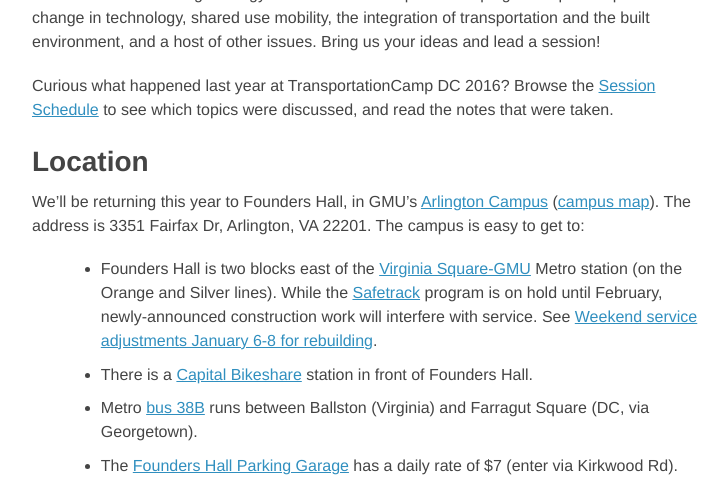
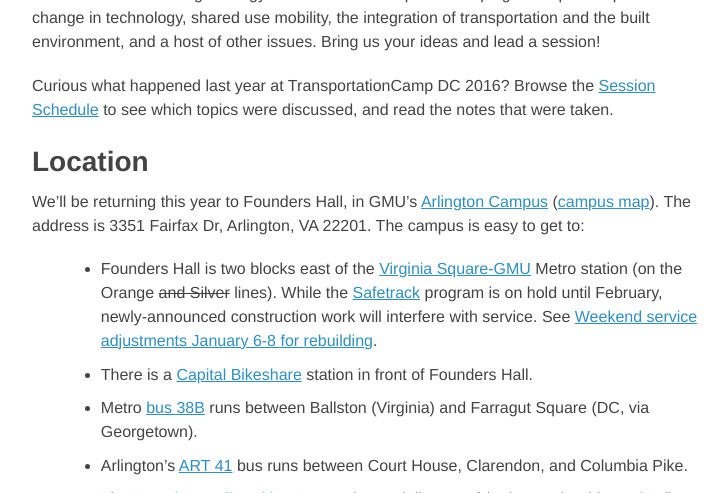
Before and after one commit to transpocamp/transportationcamp.org, a Jekyll site: the page built from events/dc-2017/index.markdown, in a window 1280 px wide and 900 px high, scrolled down 641 px, cut to the strip 0-493 px from the top of the window. Shown: the whole strip, without its empty margins (272-1000 px from the left). Built offline with Jekyll 4.4.1, drawn with Linux system fonts in a browser that asks for light colours; nearby versions of some CDN libraries; a script that is not in the unit is left out.

Commit message:
Add ART 41

```diff
--- a/events/dc-2017/index.markdown
+++ b/events/dc-2017/index.markdown
@@ -31,9 +31,10 @@
 We'll be returning this year to Founders Hall, in GMU's [Arlington Campus](http://arlington.gmu.edu/) ([campus map](http://info.gmu.edu/Maps/ArlingtonMap15.pdf)).
 The address is 3351 Fairfax Dr, Arlington, VA 22201. The campus is easy to get to:
 
-  * Founders Hall is two blocks east of the [Virginia Square-GMU](http://www.wmata.com/rail/station_detail.cfm?station_id=98) Metro station (on the Orange and Silver lines). While the [Safetrack](https://www.wmata.com/service/SafeTrack.cfm) program is on hold until February, newly-announced construction work will interfere with service. See [Weekend service adjustments January 6-8 for rebuilding](https://www.wmata.com/service/status/details/2017-01-06-weekend-adjustments.cfm).
+  * Founders Hall is two blocks east of the [Virginia Square-GMU](http://www.wmata.com/rail/station_detail.cfm?station_id=98) Metro station (on the Orange ~~and Silver~~ lines). While the [Safetrack](https://www.wmata.com/service/SafeTrack.cfm) program is on hold until February, newly-announced construction work will interfere with service. See [Weekend service adjustments January 6-8 for rebuilding](https://www.wmata.com/service/status/details/2017-01-06-weekend-adjustments.cfm).
   * There is a [Capital Bikeshare](http://www.capitalbikeshare.com/) station in front of Founders Hall.
   * Metro [bus 38B](http://www.wmata.com/bus/timetables/view.cfm?line=12) runs between Ballston (Virginia) and Farragut Square (DC, via Georgetown).
+  * Arlington's [ART 41](http://www.arlingtontransit.com/pages/routes/art-41/) bus runs between Court House, Clarendon, and Columbia Pike.
   * The [Founders Hall Parking Garage](http://parking.gmu.edu/arlingtoncampusparking.html)
   has a daily rate of $7 (enter via Kirkwood Rd).
 
```
